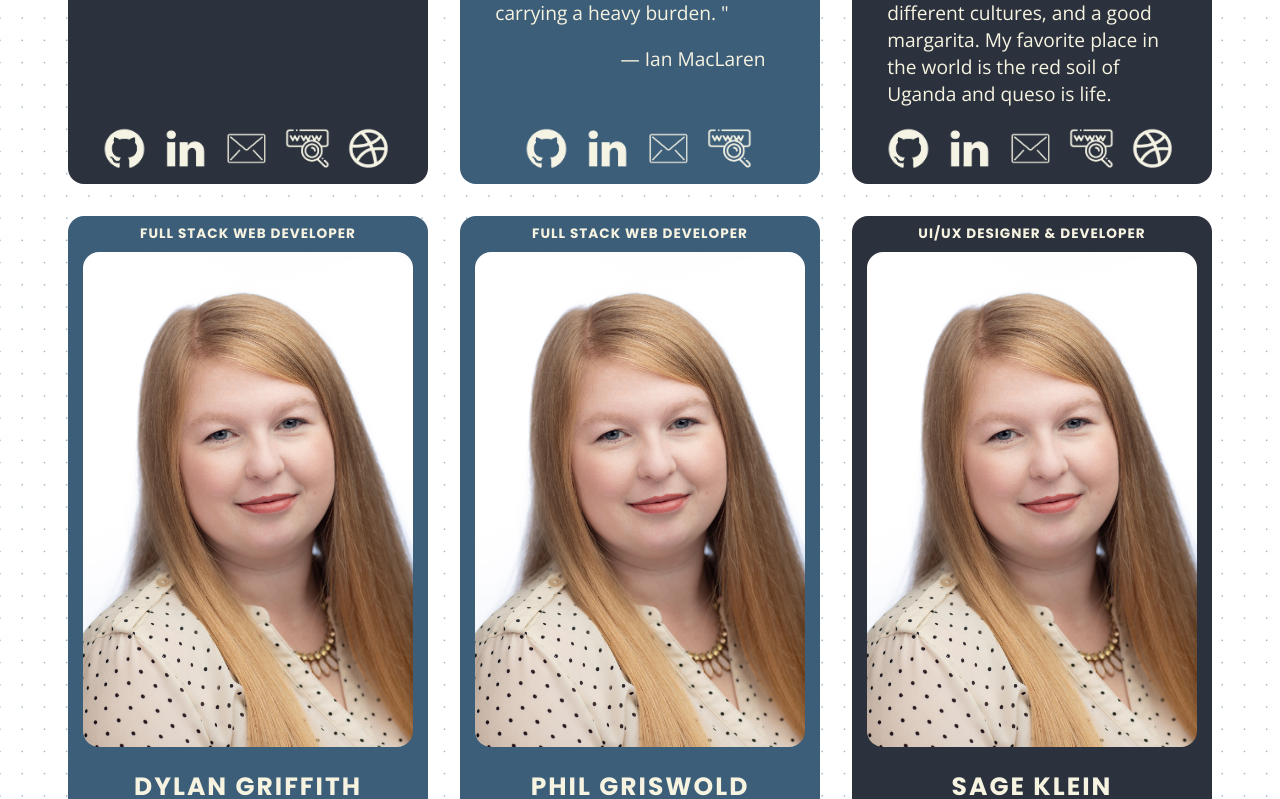
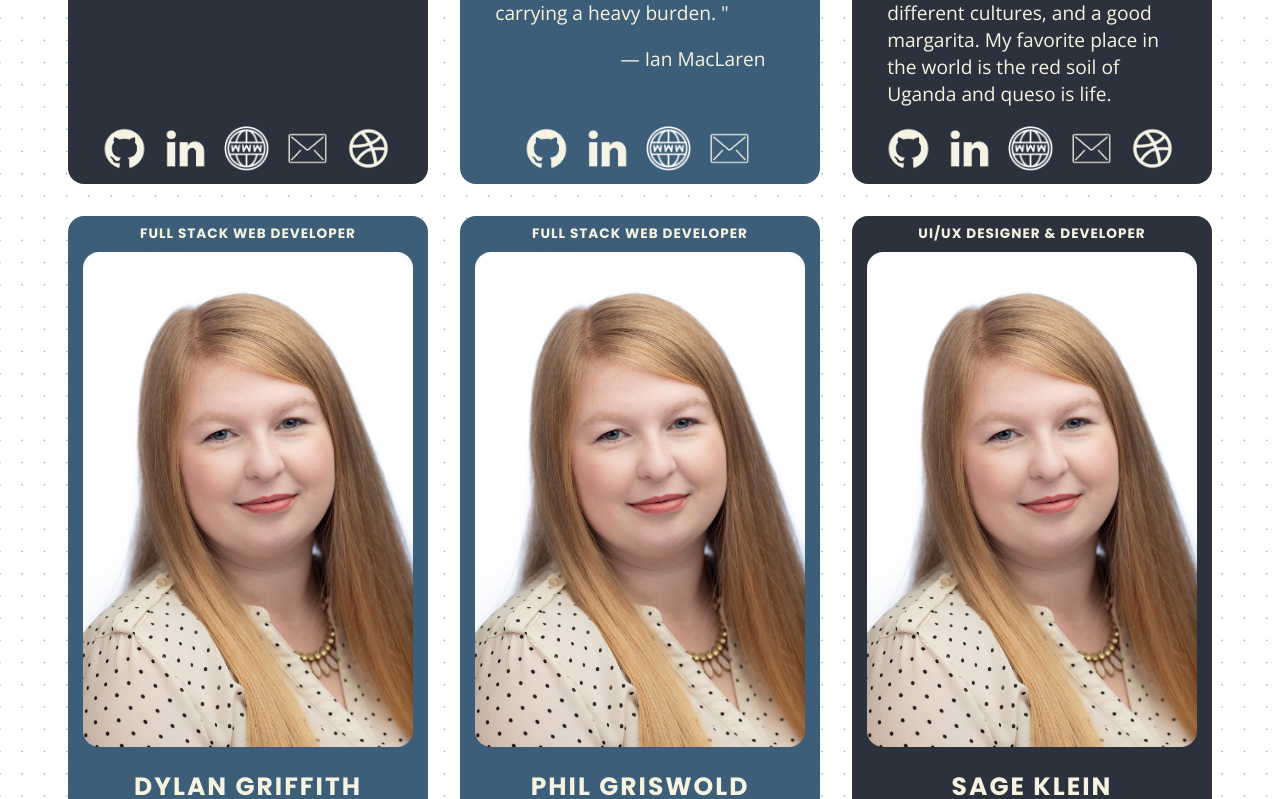
Before and after one commit to nss-day-cohort-35/website, a React (Create React App) app: page / in a window 1280 px wide. Shown: the part 1693-2492 px from the top of the page. Built offline with nearby package versions, Linux system fonts and the light colour scheme.

Commit message:
fixed icons

```diff
--- a/src/Components/Students/StudentCard.js
+++ b/src/Components/Students/StudentCard.js
@@ -91,18 +91,19 @@ export default class StudentCard extends Component {
 								src="./images/icons-and-logos/cohort35website_linkedinicon-01.png"
 							></img>
 						</a>
+
+						<a href={`${this.props.student.portfolio}`}target="_blank">
+							<img
+								className="student-logo"
+								alt={`${this.props.student.portfolio}`}
+								src="./images/icons-and-logos/cohort35website_websiteicon-01.png"
+							></img>
+						</a>
 						<a href={`mailto:${this.props.student.email}`}>
 							<img
 								className="student-logo"
 								alt={`${this.props.student.email}`}
 								src="./images/icons-and-logos/cohort35website_emailicon-01.png"
-							></img>
-						</a>
-						<a href={`${this.props.student.portfolio}`}target="_blank">
-							<img
-								className="student-logo"
-								alt={`${this.props.student.portfolio}`}
-								src="./images/icons-and-logos/cohort35website_websiteicon-01.png"
 							></img>
 						</a>
 						{this.props.student.dribbble ? (
```
Also changed, not shown: public/images/icons-and-logos/cohort35website_websiteicon-01.png.
